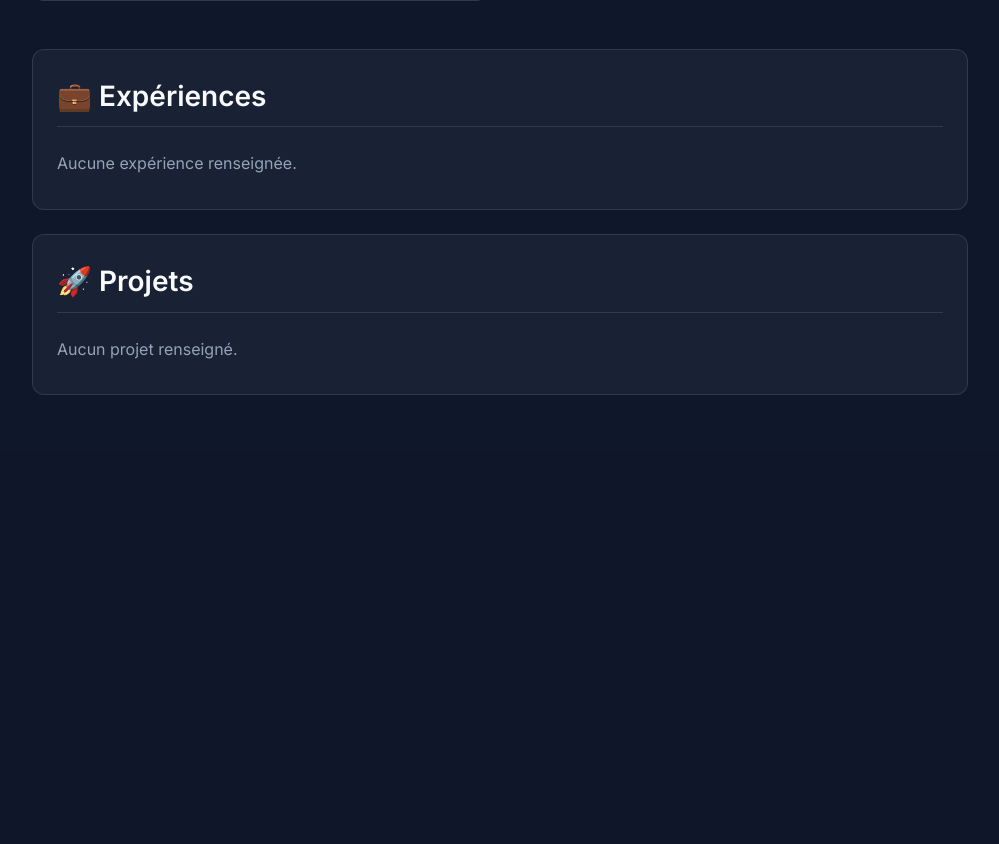
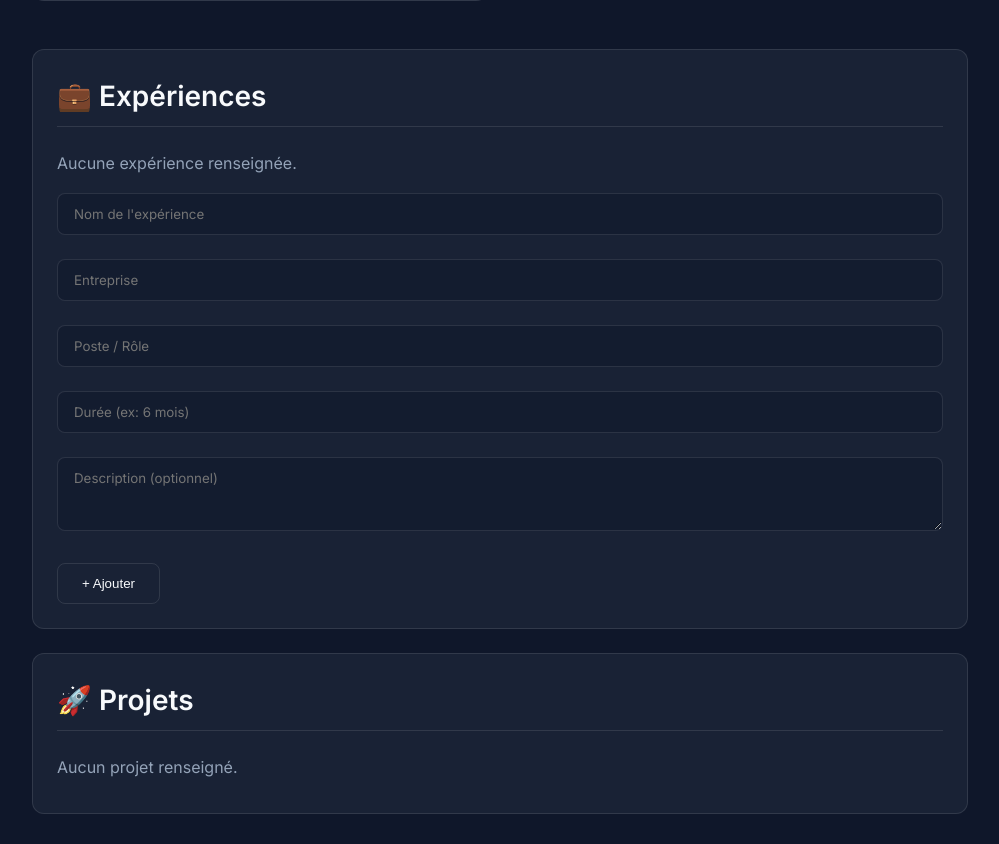
Before and after one commit to martindmv/E-Portifolio, a FastAPI app: template templates/portfolio_detail.html in a window 1280 px wide. Shown: the part 480-1324 px from the top of the page, without its empty margins (140-1139 px from the left). Before the commit the page ends 875 px from the top, so only its background shows below. Run offline with FastAPI, Linux system fonts and the light colour scheme; the template is opened without the code that fills it, so the values that code supplies are empty.

Commit message:
possibilité d ajouter une expérience et de la supprimer

```diff
--- a/main.py
+++ b/main.py
@@ -188,3 +188,43 @@ def delete_skill(skill_id: int, session: SessionDep):
     session.delete(skill)
     session.commit()
     return RedirectResponse(url=f"/portfolios/{portfolio_id}", status_code=303)
+
+    # Ajouter une expérience
+
+
+@app.post("/portfolios/{portfolio_id}/experiences/")
+def create_experience(
+    portfolio_id: int,
+    session: SessionDep,
+    name: str = Form(...),
+    company: str = Form(...),
+    role: str = Form(...),
+    duration: str = Form(...),
+    description: str | None = Form(None),
+):
+    portfolio = session.get(Portfolio, portfolio_id)
+    if not portfolio:
+        raise HTTPException(status_code=404, detail="Portfolio not found")
+    experience = Experience(
+        name=name,
+        company=company,
+        role=role,
+        duration=duration,
+        description=description,
+        portfolio_id=portfolio_id,
+    )
+    session.add(experience)
+    session.commit()
+    return RedirectResponse(url=f"/portfolios/{portfolio_id}", status_code=303)
+
+
+# Supprimer une expérience
+@app.post("/experiences/{experience_id}/delete")
+def delete_experience(experience_id: int, session: SessionDep):
+    experience = session.get(Experience, experience_id)
+    if not experience:
+        raise HTTPException(status_code=404, detail="Experience not found")
+    portfolio_id = experience.portfolio_id
+    session.delete(experience)
+    session.commit()
+    return RedirectResponse(url=f"/portfolios/{portfolio_id}", status_code=303)
--- a/templates/portfolio_detail.html
+++ b/templates/portfolio_detail.html
@@ -19,35 +19,26 @@
   </div>
 
   <div class="portfolio-grid">
-    <!-- Colonne de gauche : Compétences -->
+
+    <!-- ===== COLONNE GAUCHE : Compétences ===== -->
     <div class="card delay-1 animate-fade-in" style="opacity: 0;">
       <h2>🛠️ Compétences</h2>
+
       {% if portfolio.skill %}
       <ul style="list-style-type: none; padding: 0;">
         {% for skill in portfolio.skill %}
         <li style="margin-bottom: 0.8rem; border-bottom: 1px solid var(--card-border); padding-bottom: 0.5rem;">
           <div style="display: flex; justify-content: space-between; align-items: center;">
-
             <div>
               <strong>{{ skill.name }}</strong>
-              <span style="color: #a855f7; margin-left: 10px;">
-                {{ skill.level }}
-              </span>
+              <span style="color: #a855f7; margin-left: 10px;">{{ skill.level }}</span>
             </div>
-
             <form action="/skills/{{ skill.id }}/delete" method="post">
-              <button type="submit" style="
-          background: #ef4444;
-          border: none;
-          color: white;
-          padding: 0.4rem 0.7rem;
-          border-radius: 8px;
-          cursor: pointer;
-        ">
+              <button type="submit"
+                style="background:#ef4444; border:none; color:white; padding:0.4rem 0.7rem; border-radius:8px; cursor:pointer;">
                 Supprimer
               </button>
             </form>
-
           </div>
         </li>
         {% endfor %}
@@ -55,6 +46,8 @@
       {% else %}
       <p>Aucune compétence renseignée.</p>
       {% endif %}
+
+      <!-- Formulaire ajout compétence -->
       <form action="/portfolios/{{ portfolio.id }}/skills/" method="post" style="margin-top:1rem;">
         <div class="form-group">
           <input type="text" name="name" placeholder="Compétence (ex: Python)" required>
@@ -70,16 +63,29 @@
       </form>
 
     </div>
+    <!-- ===== FIN COLONNE GAUCHE ===== -->
 
-    <!-- Colonne centrale/droite : Expériences & Projets -->
+
+    <!-- ===== COLONNE DROITE : Expériences & Projets ===== -->
     <div style="grid-column: span 2;">
+
+      <!-- Carte Expériences -->
       <div class="card delay-2 animate-fade-in" style="opacity: 0; margin-bottom: 1.5rem;">
         <h2>💼 Expériences</h2>
+
         {% if portfolio.experience %}
         {% for exp in portfolio.experience %}
         <div style="margin-bottom: 1.5rem; padding-bottom: 1rem; border-bottom: 1px solid var(--card-border);">
-          <h3 style="margin-bottom: 0.2rem;">{{ exp.role }} chez <span style="color: #6366f1;">{{ exp.company }}</span>
-          </h3>
+          <div style="display: flex; justify-content: space-between; align-items: center;">
+            <h3 style="margin-bottom: 0.2rem;">{{ exp.role }} chez <span style="color: #6366f1;">{{ exp.company
+                }}</span></h3>
+            <form action="/experiences/{{ exp.id }}/delete" method="post">
+              <button type="submit"
+                style="background:#ef4444; border:none; color:white; padding:0.4rem 0.7rem; border-radius:8px; cursor:pointer;">
+                Supprimer
+              </button>
+            </form>
+          </div>
           <p style="font-size: 0.9rem; margin-bottom: 0.5rem;">⏳ {{ exp.duration }}</p>
           {% if exp.description %}
           <p style="color: var(--text-main);">{{ exp.description }}</p>
@@ -89,10 +95,35 @@
         {% else %}
         <p>Aucune expérience renseignée.</p>
         {% endif %}
+
+        <!-- Formulaire ajout expérience -->
+        <form action="/portfolios/{{ portfolio.id }}/experiences/" method="post" style="margin-top:1rem;">
+          <div class="form-group">
+            <input type="text" name="name" placeholder="Nom de l'expérience" required>
+          </div>
+          <div class="form-group">
+            <input type="text" name="company" placeholder="Entreprise" required>
+          </div>
+          <div class="form-group">
+            <input type="text" name="role" placeholder="Poste / Rôle" required>
+          </div>
+          <div class="form-group">
+            <input type="text" name="duration" placeholder="Durée (ex: 6 mois)" required>
+          </div>
+          <div class="form-group">
+            <textarea name="description" placeholder="Description (optionnel)" rows="3"></textarea>
+          </div>
+          <button type="submit" class="btn btn-secondary">+ Ajouter</button>
+        </form>
+
       </div>
+      <!-- Fin carte Expériences -->
 
+
+      <!-- Carte Projets -->
       <div class="card delay-3 animate-fade-in" style="opacity: 0;">
         <h2>🚀 Projets</h2>
+
         {% if portfolio.project %}
         {% for proj in portfolio.project %}
         <div style="margin-bottom: 1.5rem; padding-bottom: 1rem; border-bottom: 1px solid var(--card-border);">
@@ -109,23 +140,13 @@
         {% else %}
         <p>Aucun projet renseigné.</p>
         {% endif %}
+
       </div>
+      <!-- Fin carte Projets -->
+
     </div>
+    <!-- ===== FIN COLONNE DROITE ===== -->
+
   </div>
 </div>
 {% endblock %}
-
-<!-- Formulaire pour ajouter une compétence -->
-<form action="/portfolios/{{ portfolio.id }}/skills/" method="post" style="margin-top:1rem;">
-  <div class="form-group">
-    <input type="text" name="name" placeholder="Compétence (ex: Python)" required>
-  </div>
-  <div class="form-group">
-    <select name="level">
-      <option value="Débutant">Débutant</option>
-      <option value="Intermédiaire">Intermédiaire</option>
-      <option value="Avancé">Avancé</option>
-    </select>
-  </div>
-  <button type="submit" class="btn btn-secondary">+ Ajouter</button>
-</form>
```
